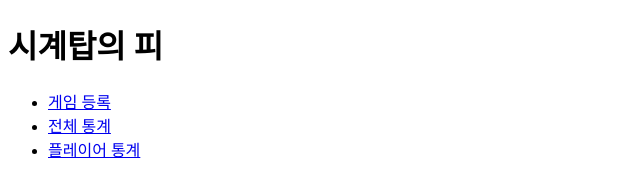
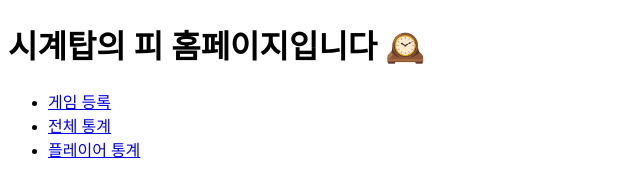
Before and after one commit to ha-neul-han-kyeol/Blood-on-the-Clock-Tower, a plain HTML site: page index.html in a window 1280 px wide. Shown: the whole page, without its empty margins (0-640 px from the left). Drawn offline with Linux system fonts and the light colour scheme.

Commit message:
Add files via upload

```diff
--- a/index.html
+++ b/index.html
@@ -1 +1,15 @@
-<!DOCTYPE html><html><head><meta charset='utf-8'><title>홈</title></head><body><h1>시계탑의 피</h1><ul><li><a href='register.html'>게임 등록</a></li><li><a href='stats.html'>전체 통계</a></li><li><a href='player.html'>플레이어 통계</a></li></ul></body></html>
+<!DOCTYPE html>
+<html>
+<head>
+  <meta charset="utf-8">
+  <title>홈 - 시계탑의 피</title>
+</head>
+<body>
+  <h1>시계탑의 피 홈페이지입니다 🕰️</h1>
+  <ul>
+    <li><a href="register.html">게임 등록</a></li>
+    <li><a href="stats.html">전체 통계</a></li>
+    <li><a href="player.html">플레이어 통계</a></li>
+  </ul>
+</body>
+</html>
```
